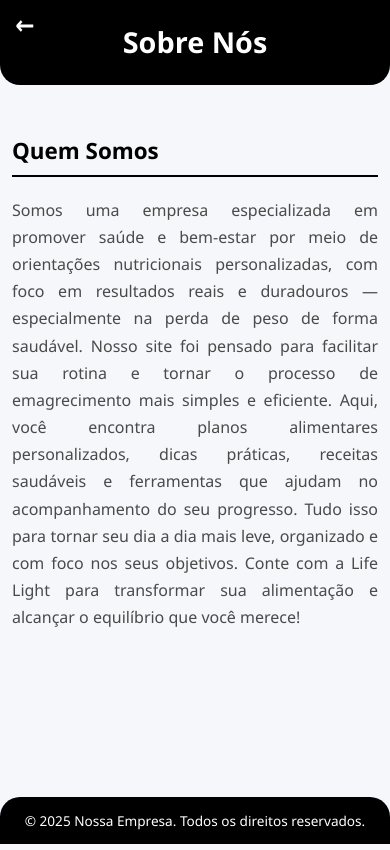
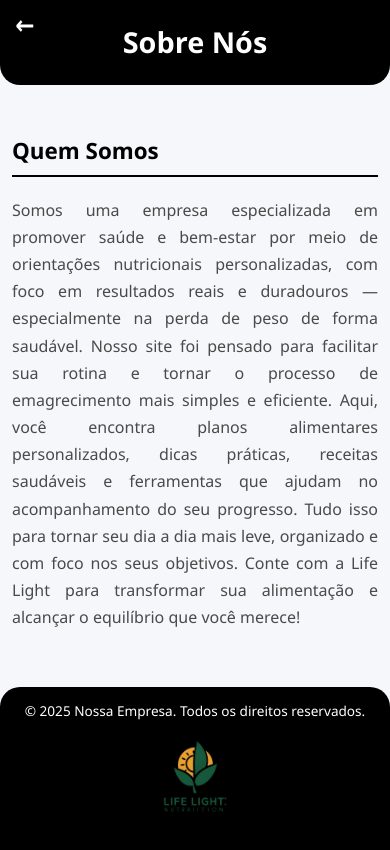
Before and after one commit to Pedronascentes1/Projeto-pratico, a plain HTML site: page Nova pasta/sobbre.html in a window 390 px wide. Drawn offline with Linux system fonts and the light colour scheme.

Commit message:
Dia 12/05/2025

```diff
--- a/Nova pasta/sobbre.html
+++ b/Nova pasta/sobbre.html
@@ -142,6 +142,10 @@
                 padding: 12px 8px;
                 font-size: 0.85rem;
             }
+            img{
+                text-align: left;
+            }
+
         }
     </style>
 </head>
@@ -149,6 +153,7 @@
     <a href="index.html" class="back-arrow" aria-label="Voltar para a página inicial">&#x2190;</a>
     <header>
         <h1>Sobre Nós</h1>
+
     </header>
     <main>
         <section class="about" aria-label="Sobre a nossa empresa">
@@ -163,6 +168,9 @@
     </main>
     <footer>
         &copy; 2025 Nossa Empresa. Todos os direitos reservados.
+        <div>
+        <img width="110" height="110" src="img/logo.png" alt="">
+        </div>
     </footer>
 </body>
 </html>
```
Also changed, not shown: Nova pasta/img/logo.png (renamed from Nova pasta/img/aea4d3b0dcf39f44d2143c71de0061bb.png).
